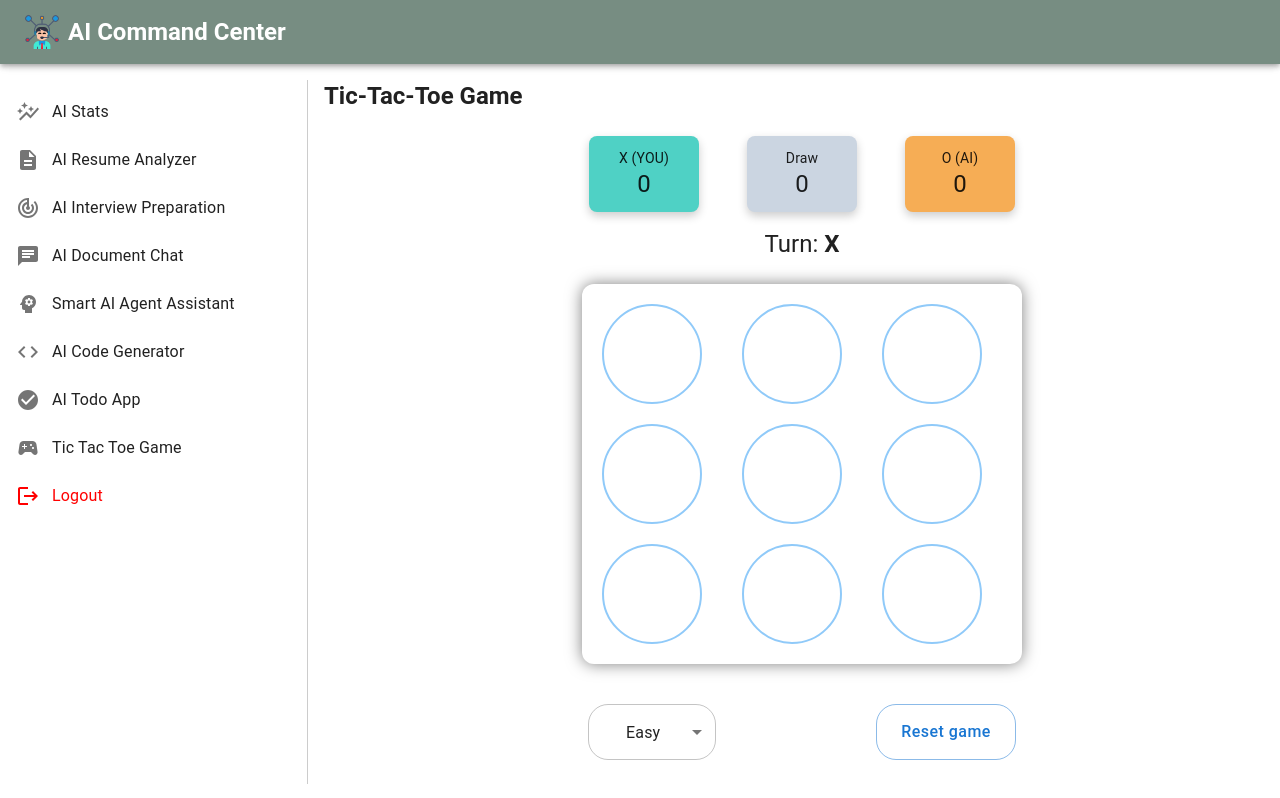
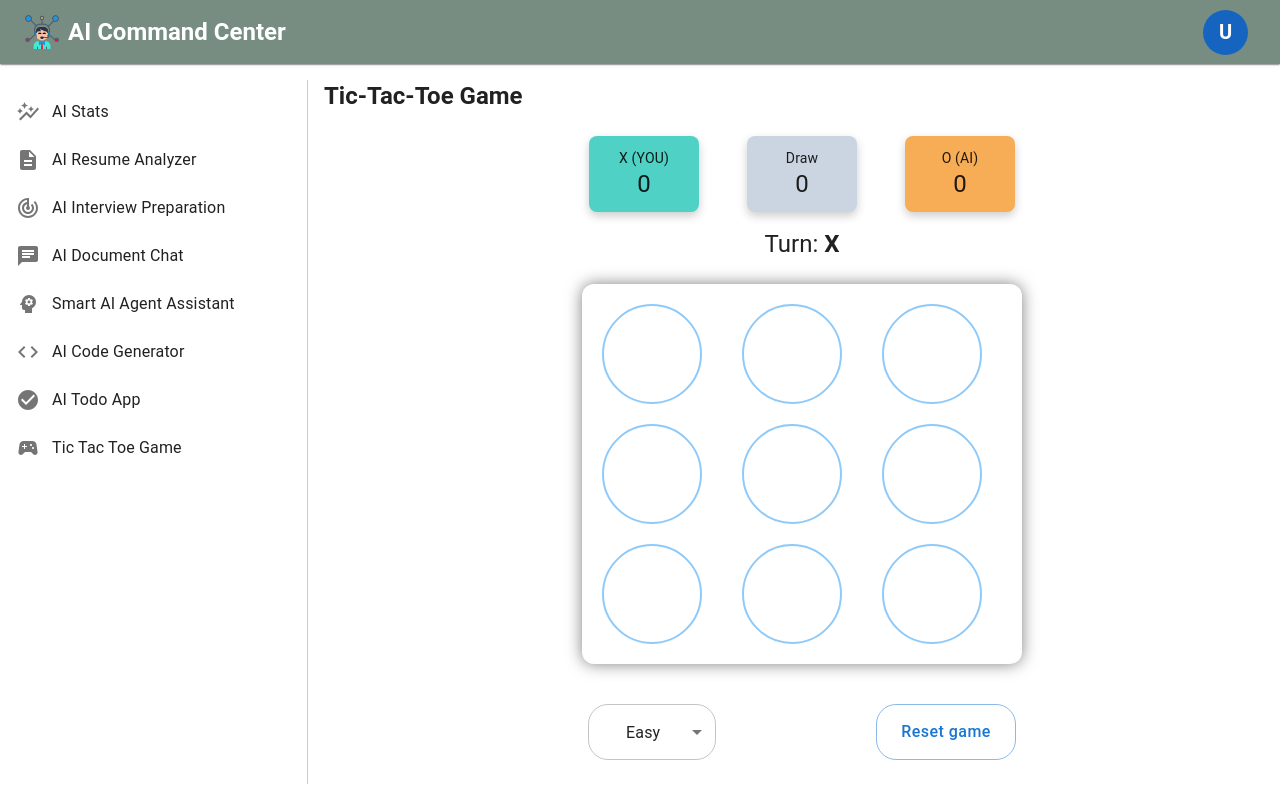
Before and after one commit to enggankush/ai-command-center, a React (Vite) app in the folder frontend/: page /tic-tac-toe-game in a window 1280 px wide. Built offline with nearby package versions, Linux system fonts and the light colour scheme; sample sign-in values are in the browser's storage.

Commit message:
Add user profile and logout dropdown menu to dashboard header

```diff
--- a/frontend/src/components/nav/Header.tsx
+++ b/frontend/src/components/nav/Header.tsx
@@ -1,10 +1,79 @@
-import { AppBar, Box, Toolbar } from "@mui/material";
+import { useState } from "react";
+import {
+  AppBar,
+  Avatar,
+  Box,
+  Divider,
+  IconButton,
+  ListItemIcon,
+  Menu,
+  MenuItem,
+  Toolbar,
+  Typography,
+} from "@mui/material";
+
+import { Person, Logout } from "@mui/icons-material";
+import { useNavigate } from "react-router-dom";
+
 import PageTitle from "../custom/PageTitle";
 
+interface User {
+  fullName: string;
+  email: string;
+}
+
 const Header: React.FC = () => {
+  const navigate = useNavigate();
+
+  const [anchorEl, setAnchorEl] = useState<null | HTMLElement>(null);
+
+  const storedUser = localStorage.getItem("currentUser");
+
+  let user: User | null = null;
+
+  try {
+    user = storedUser ? JSON.parse(storedUser) : null;
+  } catch {
+    user = null;
+  }
+
+  const open = Boolean(anchorEl);
+
+  const handleMenuOpen = (event: React.MouseEvent<HTMLElement>) => {
+    setAnchorEl(event.currentTarget);
+  };
+
+  const handleMenuClose = () => {
+    setAnchorEl(null);
+  };
+
+  const handleProfile = () => {
+    setAnchorEl(null);
+    navigate("/profile");
+  };
+
+  const handleLogout = () => {
+    localStorage.removeItem("currentUser");
+    setAnchorEl(null);
+    navigate("/login", { replace: true });
+  };
+
   return (
-    <AppBar position="fixed">
-      <Toolbar sx={{ backgroundColor: "#778d82" }}>
+    <AppBar
+      position="fixed"
+      elevation={1}
+      sx={{
+        bgcolor: "#778d82",
+      }}
+    >
+      <Toolbar>
+        {/* Logo + Title */}
+        <Box
+          sx={{
+            display: "flex",
+            alignItems: "center",
+          }}
+        >
           <Box
             component="img"
             src="/favicon.png"
@@ -18,8 +87,126 @@ const Header: React.FC = () => {
 
           <PageTitle
             title="AI Command Center"
-          style={{ marginBottom: 0 }}
-        ></PageTitle>
+            style={{
+              marginBottom: 0,
+              color: "#fff",
+            }}
+          />
+        </Box>
+
+        {/* Right Side */}
+        <Box sx={{ ml: "auto" }}>
+          <IconButton
+            color="inherit"
+            onClick={handleMenuOpen}
+            aria-controls={open ? "profile-menu" : undefined}
+            aria-haspopup="true"
+            aria-expanded={open ? "true" : undefined}
+          >
+            <Avatar
+              sx={{
+                bgcolor: "#1565c0",
+                width: 45,
+                height: 45,
+                fontWeight: 600,
+              }}
+            >
+              {user?.fullName?.[0]?.toUpperCase() || "U"}
+            </Avatar>
+          </IconButton>
+
+          <Menu
+            id="profile-menu"
+            anchorEl={anchorEl}
+            open={open}
+            onClose={handleMenuClose}
+            anchorOrigin={{
+              vertical: "bottom",
+              horizontal: "right",
+            }}
+            transformOrigin={{
+              vertical: "top",
+              horizontal: "right",
+            }}
+            slotProps={{
+              paper: {
+                elevation: 4,
+                sx: {
+                  width: 280,
+                  mt: 1,
+                  borderRadius: 2,
+                },
+              },
+            }}
+          >
+            {/* User Information */}
+            <Box
+              sx={{
+                px: 2,
+                py: 2,
+                display: "flex",
+                alignItems: "center",
+                gap: 2,
+                bgcolor: "#f6f8fa",
+              }}
+            >
+              <Avatar
+                sx={{
+                  width: 60,
+                  height: 60,
+                  bgcolor: "#1565c0",
+                  fontSize: "1.4rem",
+                  fontWeight: 600,
+                }}
+              >
+                {user?.fullName?.[0]?.toUpperCase() || "U"}
+              </Avatar>
+
+              <Box sx={{ overflow: "hidden" }}>
+                <Typography
+                  variant="subtitle1"
+                  sx={{
+                    fontWeight: 700,
+                    lineHeight: 1.2,
+                  }}
+                >
+                  {user?.fullName || "User"}
+                </Typography>
+
+                <Typography
+                  variant="body2"
+                  color="text.secondary"
+                  sx={{
+                    wordBreak: "break-word",
+                  }}
+                >
+                  {user?.email || "user@example.com"}
+                </Typography>
+              </Box>
+            </Box>
+
+            <Divider />
+
+            {/* Profile */}
+            <MenuItem onClick={handleProfile}>
+              <ListItemIcon>
+                <Person fontSize="small" />
+              </ListItemIcon>
+              Profile
+            </MenuItem>
+
+            <Divider />
+
+            {/* Logout */}
+            <MenuItem onClick={handleLogout}>
+              <ListItemIcon>
+                <Logout fontSize="small" color="error" />
+              </ListItemIcon>
+
+              <Typography color="error">Logout</Typography>
+            </MenuItem>
+          </Menu>
+        </Box>
       </Toolbar>
     </AppBar>
   );
--- a/frontend/src/components/nav/Sidebar.tsx
+++ b/frontend/src/components/nav/Sidebar.tsx
@@ -16,7 +16,6 @@ import {
   Code,
   CheckCircle,
   SportsEsports,
-  Logout,
 } from "@mui/icons-material";
 import { useNavigate } from "react-router-dom";
 
@@ -58,20 +57,6 @@ const Sidebar = () => {
               </ListItemButton>
             </ListItem>
           ))}
-          <ListItemButton
-            onClick={() => {
-              navigator("/login");
-              localStorage.removeItem("currentUser");
-            }}
-          >
-            <ListItemIcon sx={{ color: "red" }}>
-              <Logout />
-            </ListItemIcon>
-            <ListItemText
-              primary="Logout"
-              sx={{ color: "red", fontWeight: "bold" }}
-            />
-          </ListItemButton>
         </List>
       </Box>
     </>
```
Lines whose indentation alone changed are shown as unchanged.
